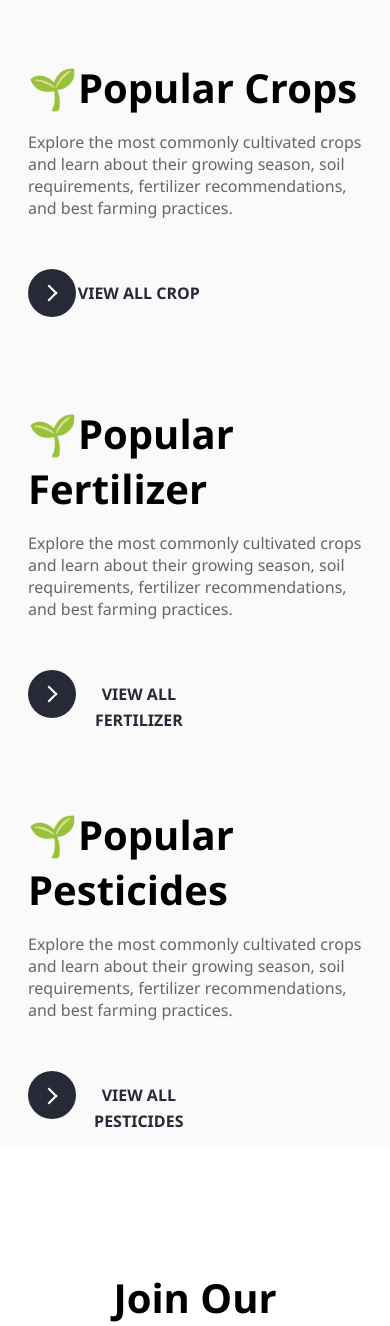
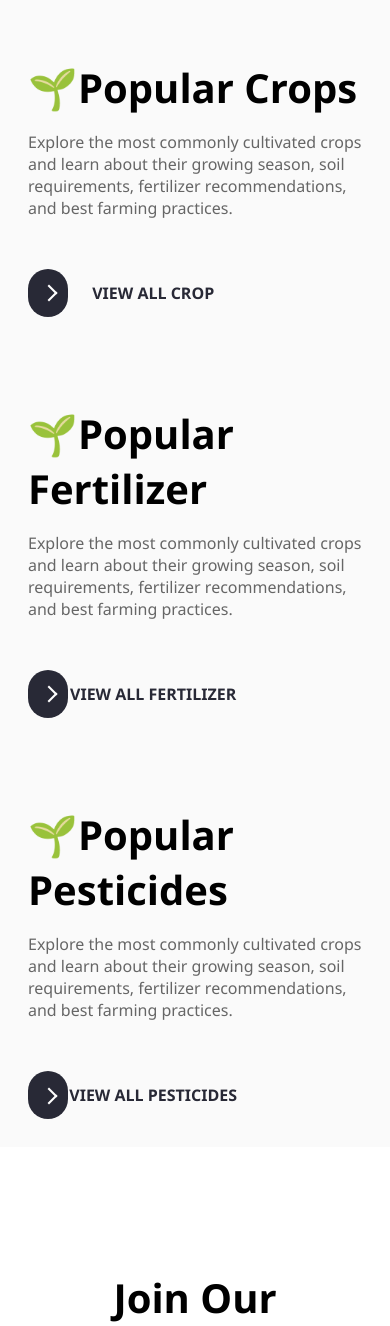
Before and after one commit to pradip-sp/KisanMitra, a Django app: page / in a window 390 px wide. Shown: the part 1635-2961 px from the top of the page. Run offline with Django 5.2, Linux system fonts and the light colour scheme; data that the repository does not hold is empty; some libraries are stand-ins or nearby versions.

Commit message:
Style Edite

```diff
--- a/static/css/home.css
+++ b/static/css/home.css
@@ -323,17 +323,6 @@
         margin-top: 10px;
     }
 
-    /* .cards,
-    .blog-grid {
-        grid-template-columns: 1fr;
-    } */
-
-    /* .cards {
-        display: grid;
-        grid-template-columns: repeat(2, 1fr);
-        gap: 30px;
-    } */
-
     .about {
         flex-direction: column;
     }
@@ -367,7 +356,7 @@
     }
 
     button.learn-more {
-        width: 12rem;
+        width: 13.8rem;
         height: auto;
     }
 
@@ -376,7 +365,7 @@
         position: relative;
         display: block;
         margin: 0;
-        width: 3rem;
+        width: 2.5rem;
         height: 3rem;
         background: #282936;
         border-radius: 1.625rem;
--- a/templates/index.html
+++ b/templates/index.html
@@ -3,7 +3,7 @@
 
 {% block body %}
 {% load static %}
-<link rel="stylesheet" href="{% static 'css/home.css'%}?v=8">
+<link rel="stylesheet" href="{% static 'css/home.css'%}?v=9">
 <link rel="stylesheet" href="https://cdn.jsdelivr.net/npm/swiper@12/swiper-bundle.min.css" />
 <!-- Progress Bar -->
 <div id="progress-bar"></div>
@@ -232,8 +232,6 @@
             <span class="button-text">View All Fertilizer</span>
         </button>
     </a>
-
-
 </section>
 
 
```
Also changed, not shown: 1 other file.
